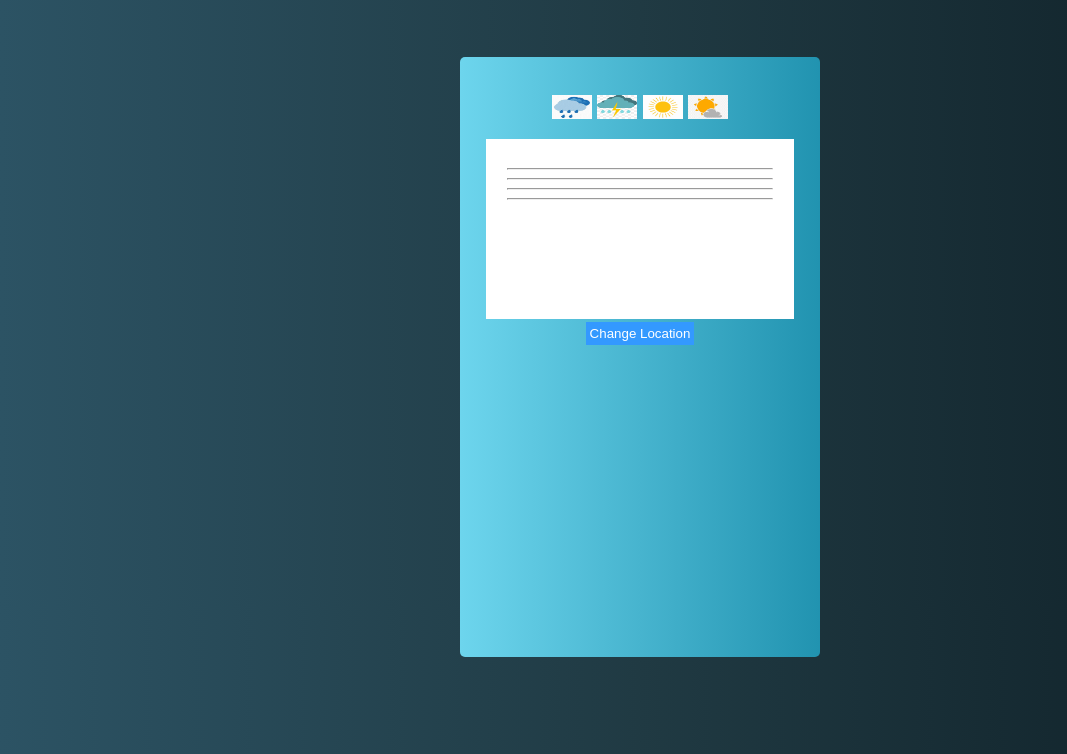
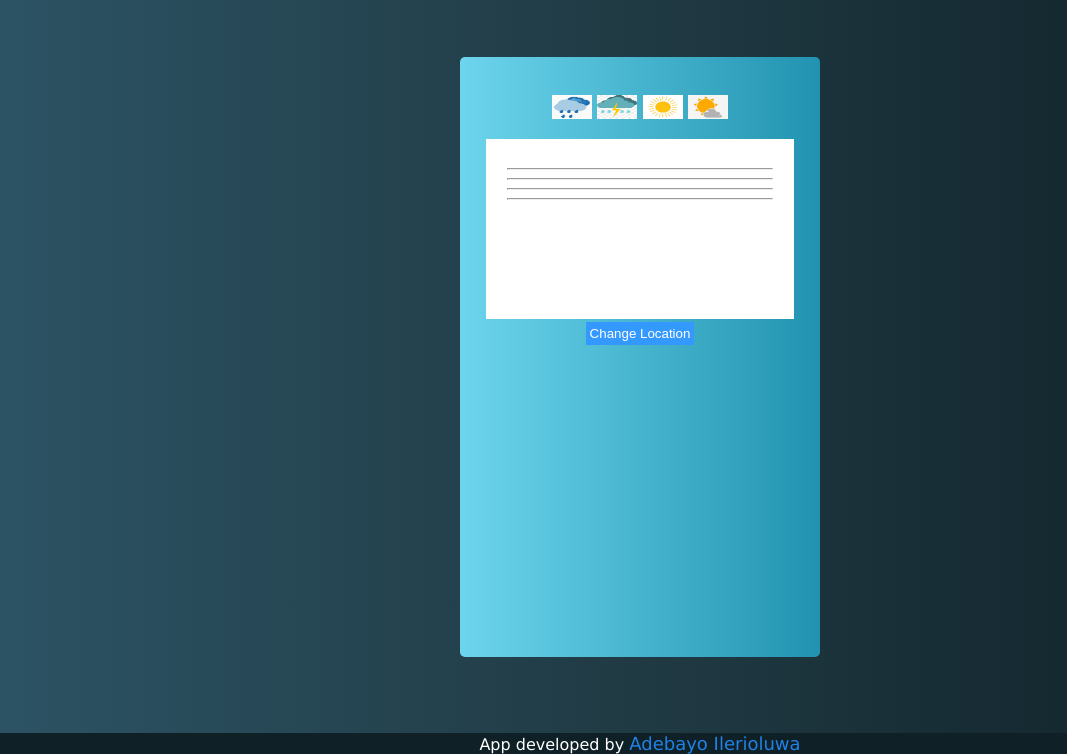
Before and after one commit to adebayoileri/Weather-App, a website: page WeatherApp/public/index.html in a window 1280 px wide. Shown: the part 46-800 px from the top of the page, without its empty margins (0-1067 px from the left). Drawn offline with Linux system fonts and the light colour scheme; no server answers.

Commit message:
Added footer

```diff
--- a/WeatherApp/public/css/style.css
+++ b/WeatherApp/public/css/style.css
@@ -5,6 +5,11 @@ body{
     background: #0F2027;  /* fallback for old browsers */
     background: -webkit-linear-gradient(to right, #2C5364, #203A43, #0F2027);  /* Chrome 10-25, Safari 5.1-6 */
     background: linear-gradient(to right, #2C5364, #203A43, #0F2027); /* W3C, IE 10+/ Edge, Firefox 16+, Chrome 26+, Opera 12+, Safari 7+ */
+}
+a{
+    text-decoration: none;
+    font-size: 18px;
+    color: #2082e4;
 }
 h3#w-desc-info{
     font-size: 22px;
@@ -116,3 +121,11 @@ button.open-modal{
     border-radius: 4px;
     cursor: pointer;
 }
+footer{
+    position: fixed;
+    left: 0;
+    bottom: 0;
+    width: 100%;
+    text-align: center;
+    background-color: #0F2027;
+}
--- a/WeatherApp/public/index.html
+++ b/WeatherApp/public/index.html
@@ -45,6 +45,9 @@
         </div>
     </div>
     </div>
+    <footer>
+        App developed by <a href="https://github.com/adebayoileri">Adebayo Ilerioluwa</a>
+    </footer>
 </body>
 <script src="./js/index.js"></script>
 <script src="../weather.js"></script>
```
